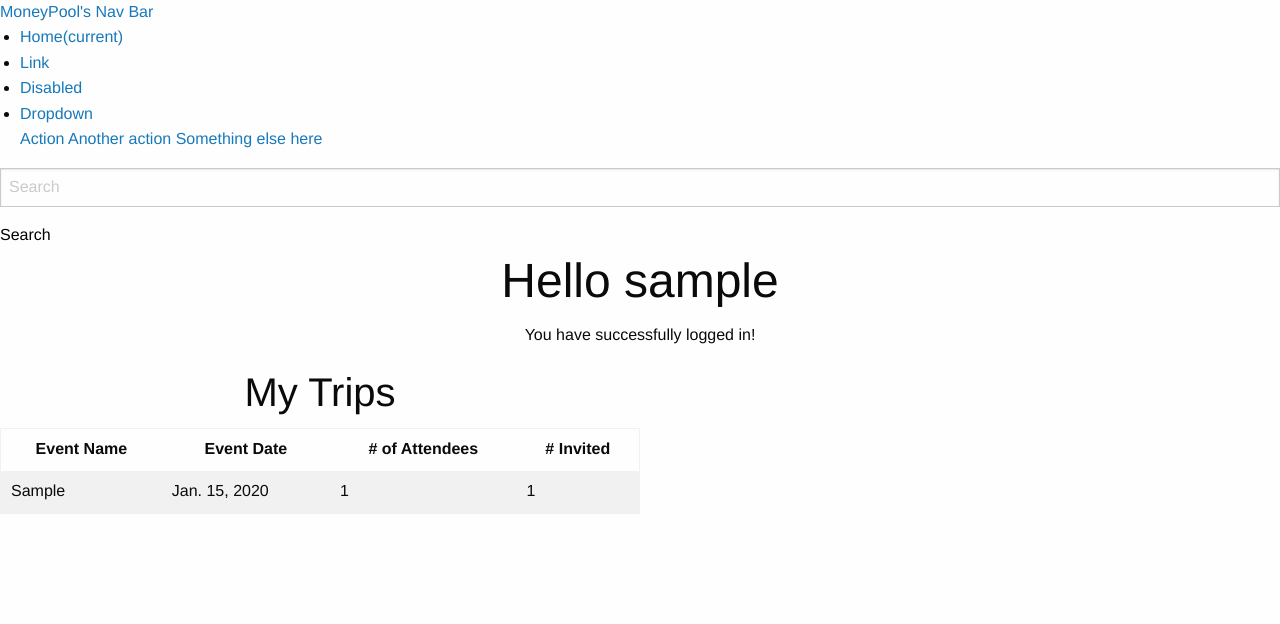
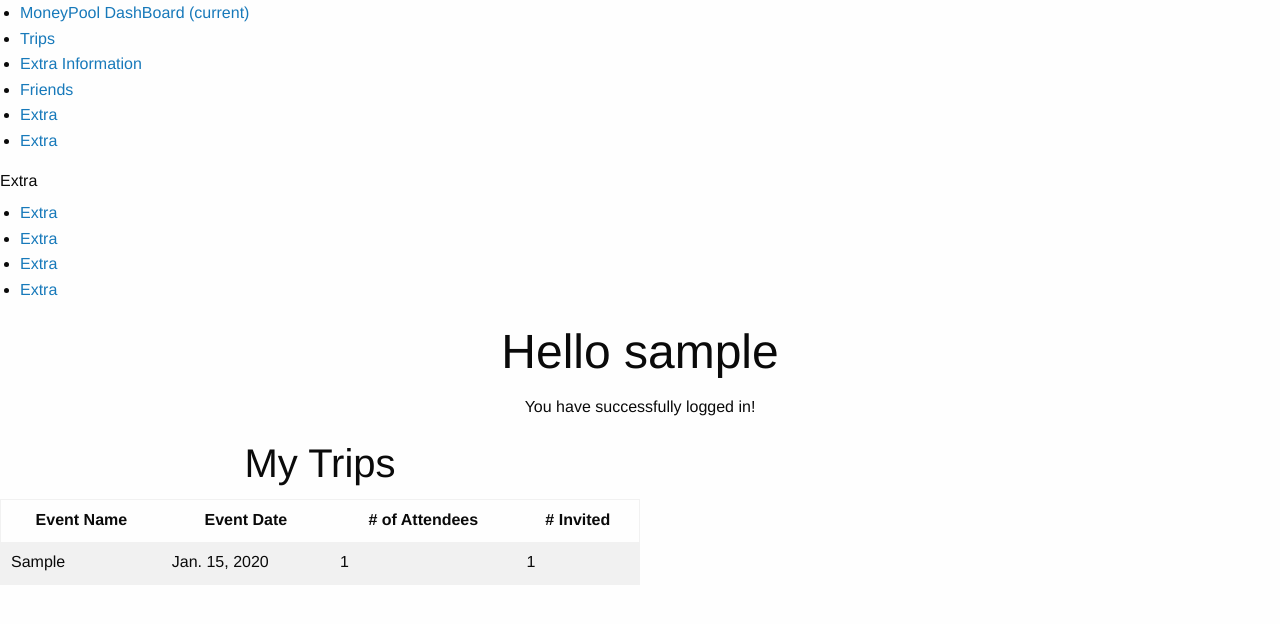
Before and after one commit to ChicoState/MoneyPool, a Django app: page / in a window 1280 px wide. Shown: the top 624 px of the page. Run offline with Django 3.2, Linux system fonts and the light colour scheme; a user stored in the database is signed in; tables that the repository leaves empty hold one stand-in row (values such as "Sample post"); some libraries are stand-ins or nearby versions.

Commit message:
Switched Navbar to Sidebar(fixing css for it)

```diff
--- a/moneypool/myapp/templates/partial/_navbar.html
+++ b/moneypool/myapp/templates/partial/_navbar.html
@@ -1,34 +1,79 @@
 {% load static %}
 
-<nav class="navbar navbar-expand-md navbar-dark bg-dark fixed-top">
-<a class="navbar-brand" href="#">MoneyPool's Nav Bar</a>
-<button class="navbar-toggler" type="button" data-toggle="collapse" data-target="#navbarsExampleDefault" aria-controls="navbarsExampleDefault" aria-expanded="false" aria-label="Toggle navigation">
-<span class="navbar-toggler-icon"></span>
-</button>
-
-<div class="collapse navbar-collapse" id="navbarsExampleDefault">
-<ul class="navbar-nav mr-auto">
-  <li class="nav-item active">
-    <a class="nav-link" href="#">Home<span class="sr-only">(current)</span></a>
+<div class="container-fluid">
+  <div class="row">
+    <nav id="sidebarMenu" class="col-md-3 col-lg-2 d-md-block bg-light sidebar collapse">
+      <div class="sidebar-sticky pt-3">
+        <ul class="nav flex-column">
+          <li class="nav-item">
+            <a class="nav-link active" href="#">
+              <span data-feather="home"></span>
+              MoneyPool DashBoard <span class="sr-only">(current)</span>
+            </a>
           </li>
           <li class="nav-item">
-    <a class="nav-link" href="#">Link</a>
+            <a class="nav-link" href="#">
+              <span data-feather="file"></span>
+              Trips
+            </a>
           </li>
           <li class="nav-item">
-    <a class="nav-link disabled" href="#" tabindex="-1" aria-disabled="true">Disabled</a>
+            <a class="nav-link" href="#">
+              <span data-feather="trips"></span>
+              Extra Information
+            </a>
           </li>
-  <li class="nav-item dropdown">
-    <a class="nav-link dropdown-toggle" href="#" id="dropdown01" data-toggle="dropdown" aria-haspopup="true" aria-expanded="false">Dropdown</a>
-    <div class="dropdown-menu" aria-labelledby="dropdown01">
-      <a class="dropdown-item" href="#">Action</a>
-      <a class="dropdown-item" href="#">Another action</a>
-      <a class="dropdown-item" href="#">Something else here</a>
-    </div>
+          <li class="nav-item">
+            <a class="nav-link" href="#">
+              <span data-feather="users"></span>
+              Friends
+            </a>
+          </li>
+          <li class="nav-item">
+            <a class="nav-link" href="#">
+              <span data-feather="bar-chart-2"></span>
+              Extra
+            </a>
+          </li>
+          <li class="nav-item">
+            <a class="nav-link" href="#">
+              <span data-feather="layers"></span>
+              Extra
+            </a>
           </li>
         </ul>
-<form class="form-inline my-2 my-lg-0">
-  <input class="form-control mr-sm-2" type="text" placeholder="Search" aria-label="Search">
-  <button class="btn btn-secondary my-2 my-sm-0" type="submit">Search</button>
-</form>
+
+        <h6 class="sidebar-heading d-flex justify-content-between align-items-center px-3 mt-4 mb-1 text-muted">
+          <span>Extra</span>
+          <a class="d-flex align-items-center text-muted" href="#">
+            <span data-feather="plus-circle"></span>
+          </a>
+        </h6>
+        <ul class="nav flex-column mb-2">
+          <li class="nav-item">
+            <a class="nav-link" href="#">
+              <span data-feather="file-text"></span>
+              Extra
+            </a>
+          </li>
+          <li class="nav-item">
+            <a class="nav-link" href="#">
+              <span data-feather="file-text"></span>
+              Extra
+            </a>
+          </li>
+          <li class="nav-item">
+            <a class="nav-link" href="#">
+              <span data-feather="file-text"></span>
+              Extra
+            </a>
+          </li>
+          <li class="nav-item">
+            <a class="nav-link" href="#">
+              <span data-feather="file-text"></span>
+              Extra
+            </a>
+          </li>
+        </ul>
       </div>
     </nav>
```
Lines whose indentation alone changed are shown as unchanged.
